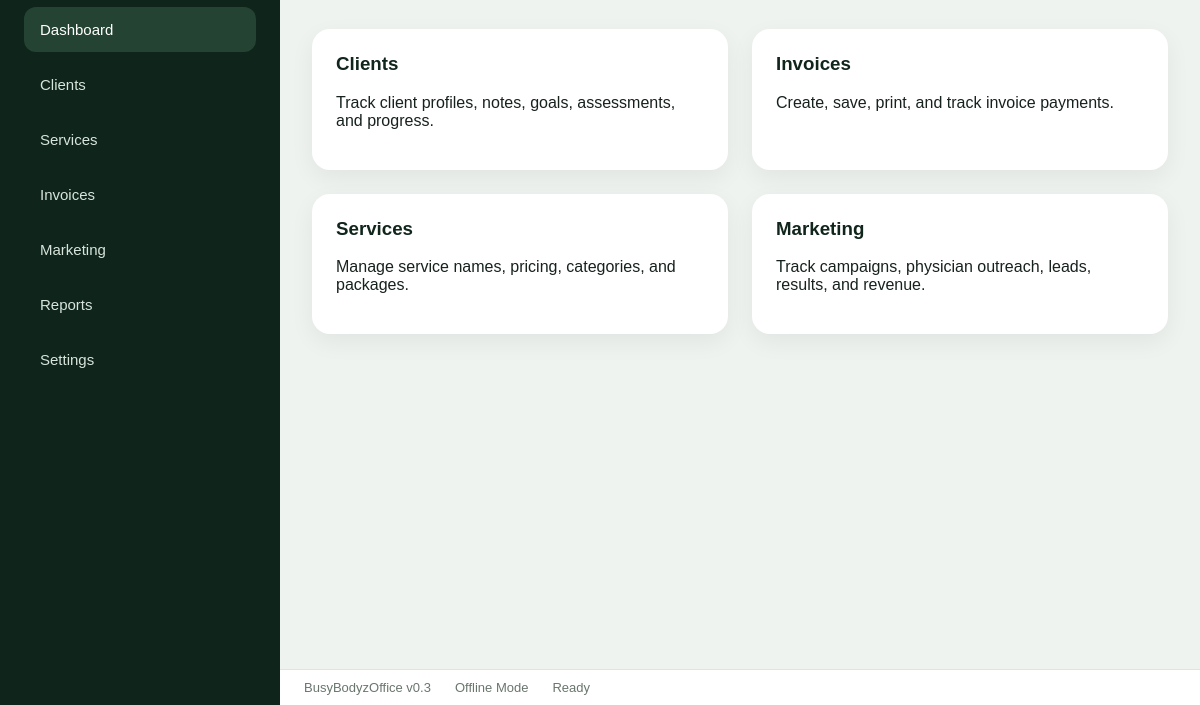
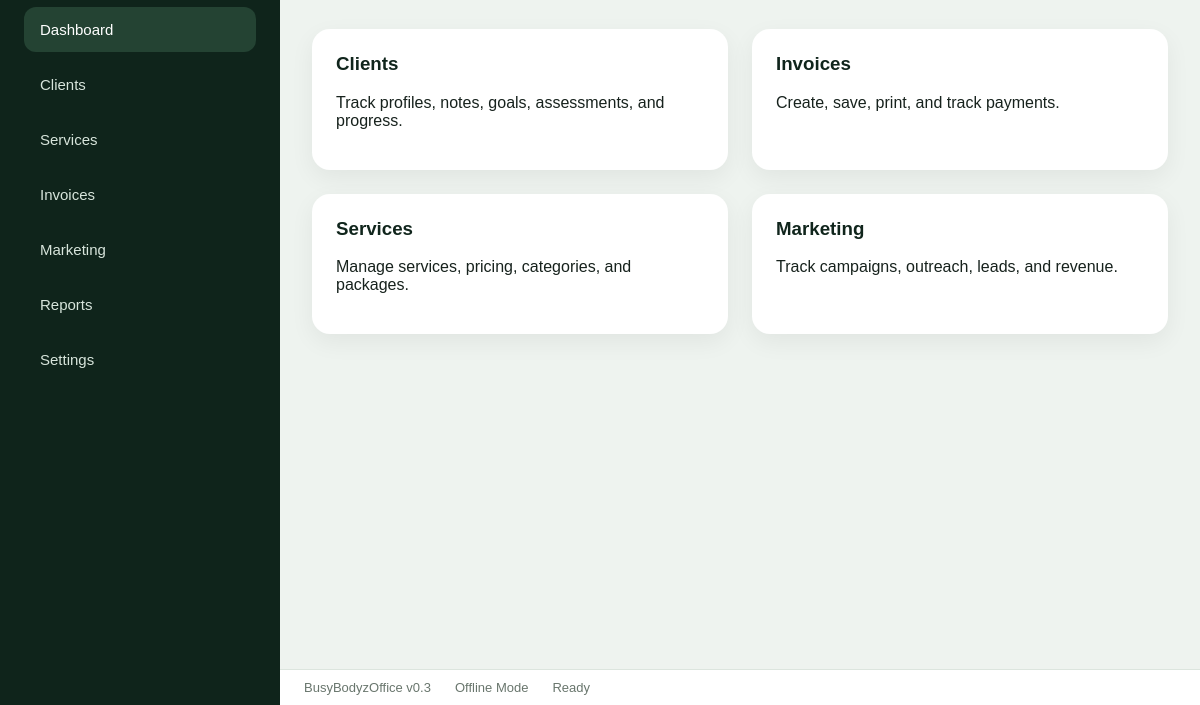
Before and after one commit to wellawarecoach/BusyBodyzOffice, an Electron app: page index.html in a window 1200 px wide. Shown: the part 95-800 px from the top of the page. Drawn offline with Linux system fonts and the light colour scheme.

Commit message:
save working app before file reorganization

```diff
--- a/index.html
+++ b/index.html
@@ -53,7 +53,7 @@
 
     </div>
 
-    <script src="renderer.js"></script>
+    <script type="module" src="renderer.js"></script>
 </body>
 
 </html>
--- a/main.js
+++ b/main.js
@@ -13,6 +13,7 @@ function createWindow() {
     });
 
     win.loadFile(path.join(__dirname, "index.html"));
+    win.webContents.openDevTools();
 }
 
 app.whenReady().then(createWindow);
--- a/renderer.js
+++ b/renderer.js
@@ -1,95 +1,36 @@
+import { dashboardPage } from "./src/pages/dashboard.js";
+import { clientsPage } from "./src/pages/clients.js";
+import { servicesPage } from "./src/pages/services.js";
+import { invoicesPage } from "./src/pages/invoices.js";
+import { marketingPage } from "./src/pages/marketing.js";
+import { reportsPage } from "./src/pages/reports.js";
+import { settingsPage } from "./src/pages/settings.js";
+
 const pageMeta = {
-    dashboard: {
-        title: "Dashboard",
-        subtitle: "Your BusyBodyz command centre."
-    },
-    clients: {
-        title: "Clients",
-        subtitle: "Manage client profiles, notes, goals, assessments, and progress."
-    },
-    services: {
-        title: "Services",
-        subtitle: "Manage services, pricing, packages, and categories."
-    },
-    invoices: {
-        title: "Invoices",
-        subtitle: "Create invoices, track payments, and monitor outstanding balances."
-    },
-    marketing: {
-        title: "Marketing",
-        subtitle: "Track campaigns, physician outreach, leads, and results."
-    },
-    reports: {
-        title: "Reports",
-        subtitle: "Review revenue, growth, referrals, and business performance."
-    },
-    settings: {
-        title: "Settings",
-        subtitle: "Manage business details, branding, invoice settings, and preferences."
-    }
+    dashboard: ["Dashboard", "Your BusyBodyz command centre."],
+    clients: ["Clients", "Manage client profiles, notes, goals, assessments, and progress."],
+    services: ["Services", "Manage services, pricing, packages, and categories."],
+    invoices: ["Invoices", "Create invoices, track payments, and monitor outstanding balances."],
+    marketing: ["Marketing", "Track campaigns, physician outreach, leads, and results."],
+    reports: ["Reports", "Review revenue, growth, referrals, and business performance."],
+    settings: ["Settings", "Manage business details, branding, invoice settings, and preferences."]
 };
 
 const pages = {
-    dashboard: `
-    <div class="cards">
-      <div class="card"><h3>Clients</h3><p>Track client profiles, notes, goals, assessments, and progress.</p></div>
-      <div class="card"><h3>Invoices</h3><p>Create, save, print, and track invoice payments.</p></div>
-      <div class="card"><h3>Services</h3><p>Manage service names, pricing, categories, and packages.</p></div>
-      <div class="card"><h3>Marketing</h3><p>Track campaigns, physician outreach, leads, results, and revenue.</p></div>
-    </div>
-  `,
-
-    clients: `
-    <div class="page-card">
-      <h3>Client Management</h3>
-      <p>This will become the central CRM for BusyBodyzOffice.</p>
-      <button class="primary-btn">+ Add Client</button>
-    </div>
-  `,
-
-    services: `
-    <div class="page-card">
-      <h3>Services</h3>
-      <p>Manage coaching services, reset sessions, packages, and pricing.</p>
-      <button class="primary-btn">+ Add Service</button>
-    </div>
-  `,
-
-    invoices: `
-    <div class="page-card">
-      <h3>Invoices</h3>
-      <p>Create invoices, track payments, and manage outstanding balances.</p>
-      <button class="primary-btn">+ New Invoice</button>
-    </div>
-  `,
-
-    marketing: `
-    <div class="page-card">
-      <h3>Marketing Campaigns</h3>
-      <p>Track physician outreach, QR campaigns, referrals, and campaign results.</p>
-      <button class="primary-btn">+ New Campaign</button>
-    </div>
-  `,
-
-    reports: `
-    <div class="page-card">
-      <h3>Reports</h3>
-      <p>View revenue, client growth, services, referrals, and marketing performance.</p>
-    </div>
-  `,
-
-    settings: `
-    <div class="page-card">
-      <h3>Settings</h3>
-      <p>Manage BusyBodyzOffice preferences and business information.</p>
-    </div>
-  `
+    dashboard: dashboardPage,
+    clients: clientsPage,
+    services: servicesPage,
+    invoices: invoicesPage,
+    marketing: marketingPage,
+    reports: reportsPage,
+    settings: settingsPage
 };
 
 function loadPage(pageName) {
-    document.getElementById("workspace").innerHTML = pages[pageName];
-    document.getElementById("page-title").textContent = pageMeta[pageName].title;
-    document.getElementById("page-subtitle").textContent = pageMeta[pageName].subtitle;
+    document.getElementById("workspace").innerHTML = pages[pageName]();
+
+    document.getElementById("page-title").textContent = pageMeta[pageName][0];
+    document.getElementById("page-subtitle").textContent = pageMeta[pageName][1];
 
     document.querySelectorAll(".sidebar button").forEach(button => {
         button.classList.remove("active");
--- a/src/pages/clients.js
+++ b/src/pages/clients.js
@@ -0,0 +1,9 @@
+export function clientsPage() {
+    return `
+    <div class="page-card">
+      <h3>Client Management</h3>
+      <p>The CRM foundation for BusyBodyzOffice.</p>
+      <button class="primary-btn">+ Add Client</button>
+    </div>
+  `;
+}
--- a/src/pages/dashboard.js
+++ b/src/pages/dashboard.js
@@ -0,0 +1,10 @@
+export function dashboardPage() {
+    return `
+    <div class="cards">
+      <div class="card"><h3>Clients</h3><p>Track profiles, notes, goals, assessments, and progress.</p></div>
+      <div class="card"><h3>Invoices</h3><p>Create, save, print, and track payments.</p></div>
+      <div class="card"><h3>Services</h3><p>Manage services, pricing, categories, and packages.</p></div>
+      <div class="card"><h3>Marketing</h3><p>Track campaigns, outreach, leads, and revenue.</p></div>
+    </div>
+  `;
+}
--- a/src/pages/invoices.js
+++ b/src/pages/invoices.js
@@ -0,0 +1,9 @@
+export function invoicesPage() {
+    return `
+    <div class="page-card">
+      <h3>Invoices</h3>
+      <p>Create invoices, track payments, and manage outstanding balances.</p>
+      <button class="primary-btn">+ New Invoice</button>
+    </div>
+  `;
+}
--- a/src/pages/marketing.js
+++ b/src/pages/marketing.js
@@ -0,0 +1,9 @@
+export function marketingPage() {
+    return `
+    <div class="page-card">
+      <h3>Marketing Campaigns</h3>
+      <p>Track physician outreach, QR campaigns, referrals, and campaign results.</p>
+      <button class="primary-btn">+ New Campaign</button>
+    </div>
+  `;
+}
--- a/src/pages/reports.js
+++ b/src/pages/reports.js
@@ -0,0 +1,8 @@
+export function reportsPage() {
+    return `
+    <div class="page-card">
+      <h3>Reports</h3>
+      <p>View revenue, client growth, services, referrals, and marketing performance.</p>
+    </div>
+  `;
+}
--- a/src/pages/services.js
+++ b/src/pages/services.js
@@ -0,0 +1,9 @@
+export function servicesPage() {
+    return `
+    <div class="page-card">
+      <h3>Services</h3>
+      <p>Manage coaching services, reset sessions, packages, and pricing.</p>
+      <button class="primary-btn">+ Add Service</button>
+    </div>
+  `;
+}
--- a/src/pages/settings.js
+++ b/src/pages/settings.js
@@ -0,0 +1,8 @@
+export function settingsPage() {
+    return `
+    <div class="page-card">
+      <h3>Settings</h3>
+      <p>Manage business details, branding, invoice settings, and app preferences.</p>
+    </div>
+  `;
+}
```
